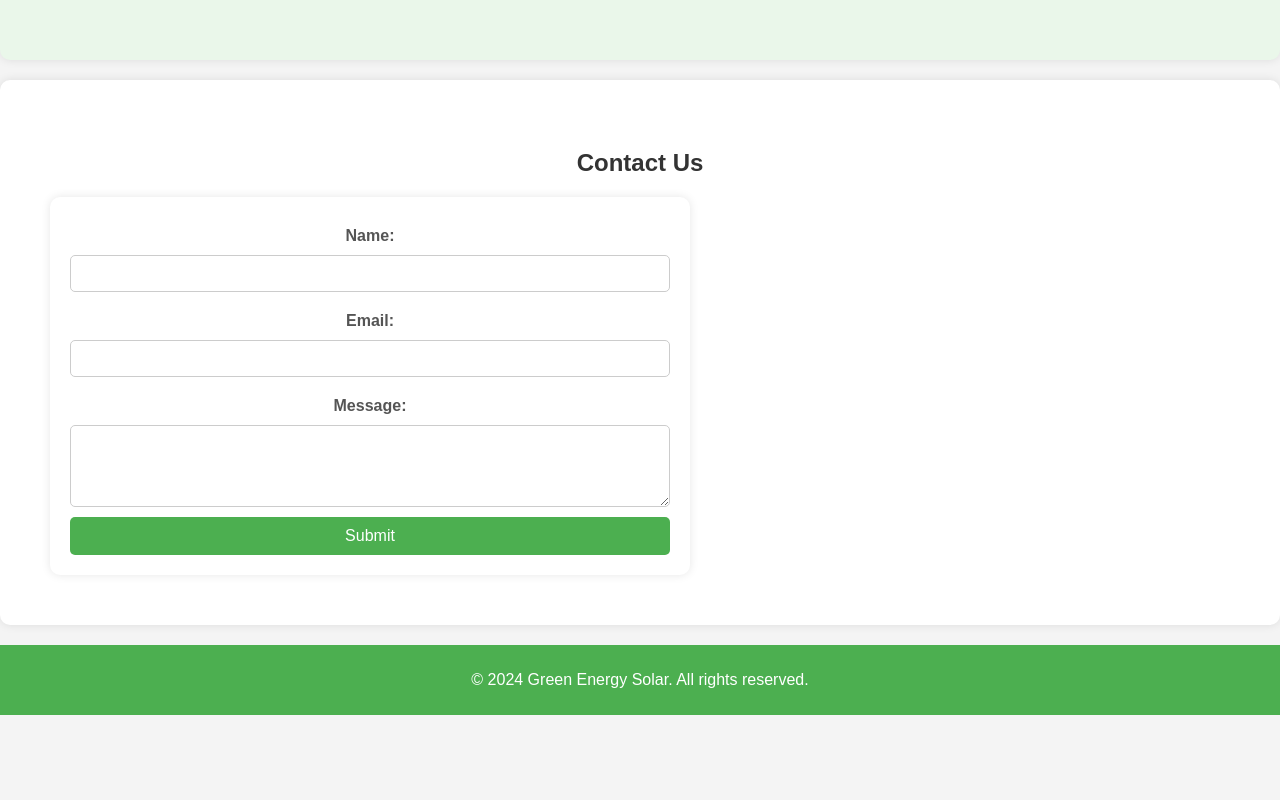
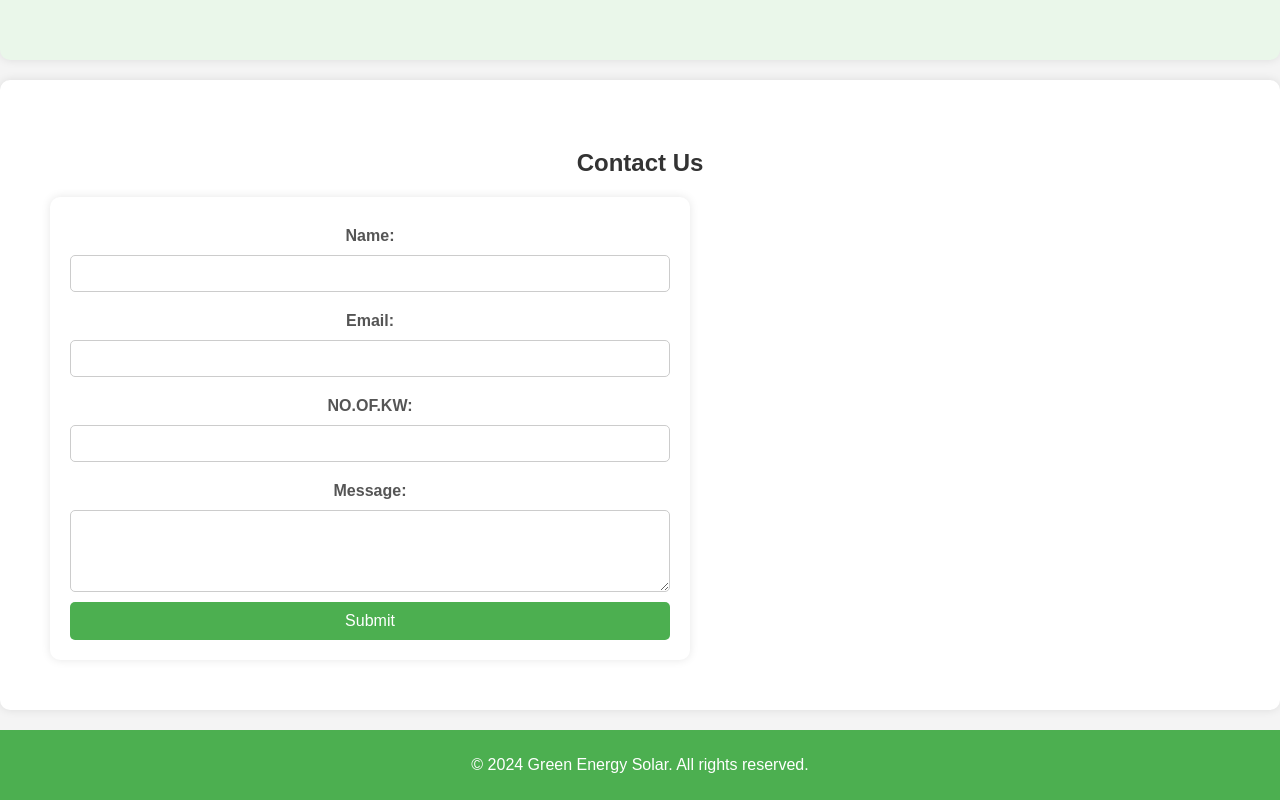
Before and after one commit to GokulR032003/Winfabsolar, a plain HTML site: page index.html in a window 1280 px wide. Shown: the part 1363-2163 px from the top of the page. Before the commit the page ends 2078 px from the top, so only its background shows below. Drawn offline with Linux system fonts and the light colour scheme.

Commit message:
Update index.html

```diff
--- a/index.html
+++ b/index.html
@@ -57,7 +57,8 @@
 
             <label for="email">Email:</label>
             <input type="email" id="email" name="email" required><br><br>
-
+            <label for="KW">NO.OF.KW:</label>
+            <input type = "text" id ="kw" required><br><br>
             <label for="message">Message:</label><br>
             <textarea id="message" name="message" rows="4" cols="50" required></textarea><br><br>
 
```
